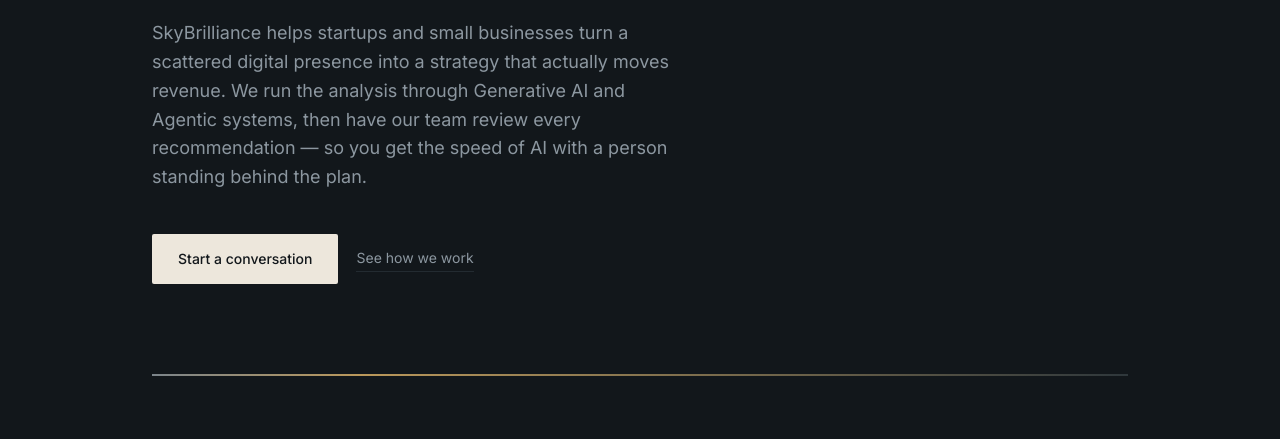
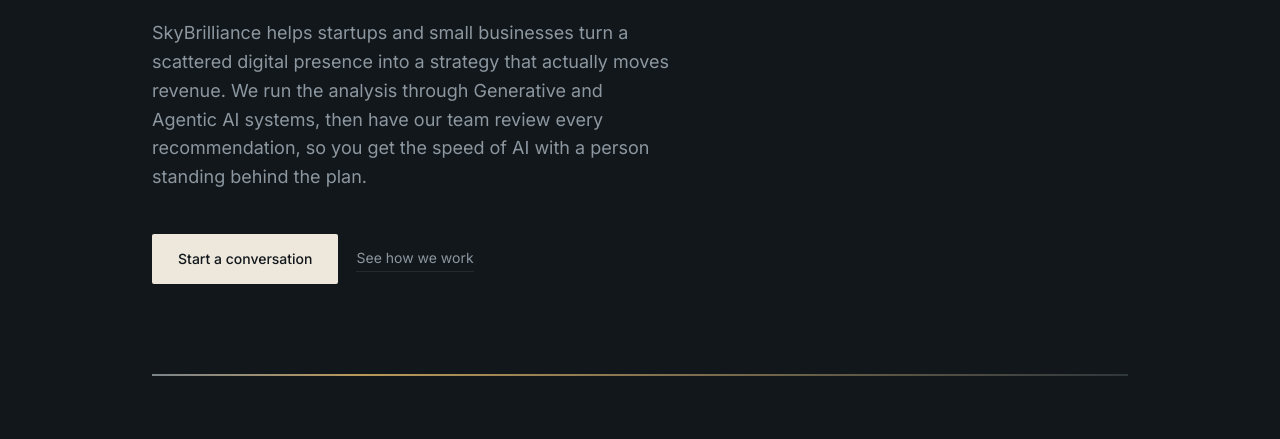
Before and after one commit to MohanDave/SkyBrilliance.in, a plain HTML site: page index.html in a window 1280 px wide. Shown: the part 361-800 px from the top of the page. Drawn offline with Linux system fonts and the light colour scheme.

Commit message:
Update lede paragraph for clarity and conciseness

```diff
--- a/index.html
+++ b/index.html
@@ -665,7 +665,7 @@
   <div class="wrap">
     <span class="eyebrow">AI-powered digital strategy · Value consulting · Since 2021</span>
     <h1>Clarity first. <em>Then</em><br>growth that compounds.</h1>
-    <p class="lede">SkyBrilliance helps startups and small businesses turn a scattered digital presence into a strategy that actually moves revenue. We run the analysis through Generative AI and Agentic systems, then have our team review every recommendation — so you get the speed of AI with a person standing behind the plan.</p>
+    <p class="lede">SkyBrilliance helps startups and small businesses turn a scattered digital presence into a strategy that actually moves revenue. We run the analysis through Generative and Agentic AI systems, then have our team review every recommendation, so you get the speed of AI with a person standing behind the plan.</p>
     <div class="cta-row">
       <a href="mailto:ukmohan18@gmail.com" class="btn-primary">Start a conversation</a>
       <a href="#what" class="btn-ghost">See how we work</a>
```
